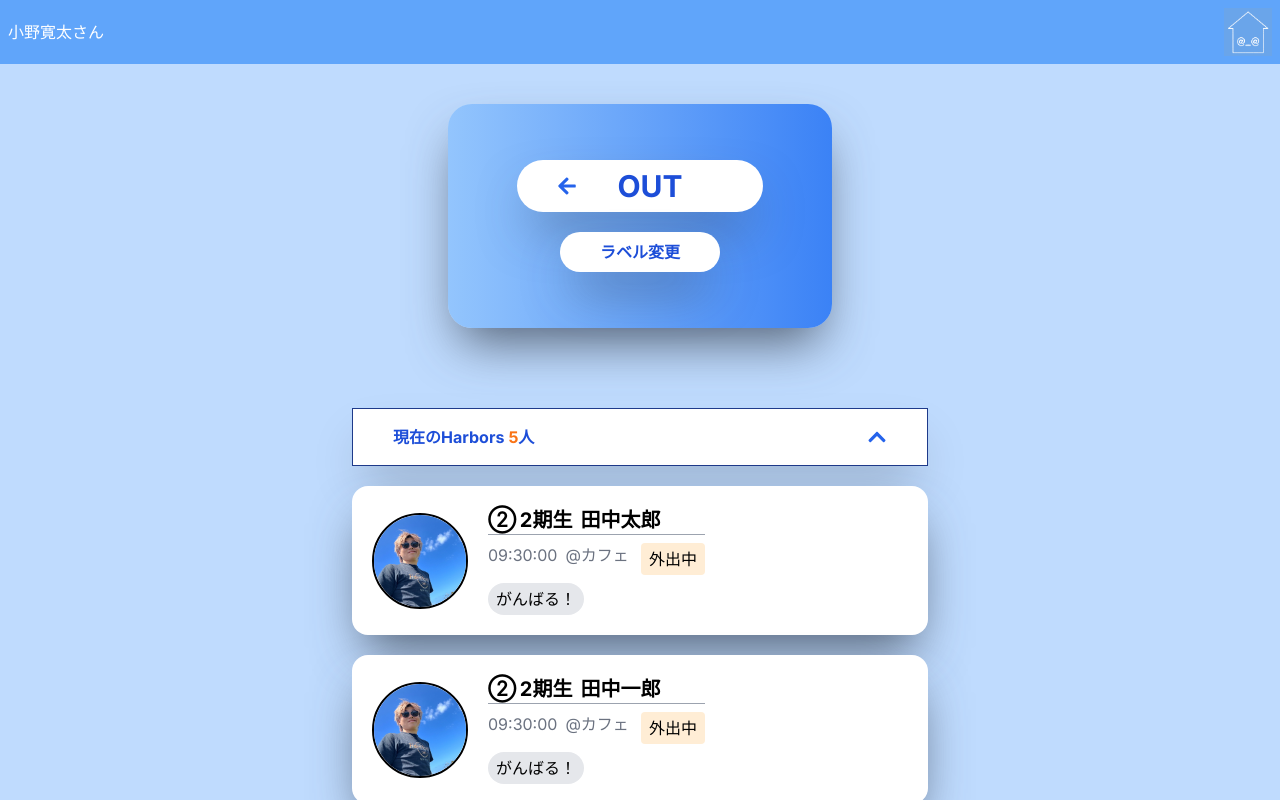
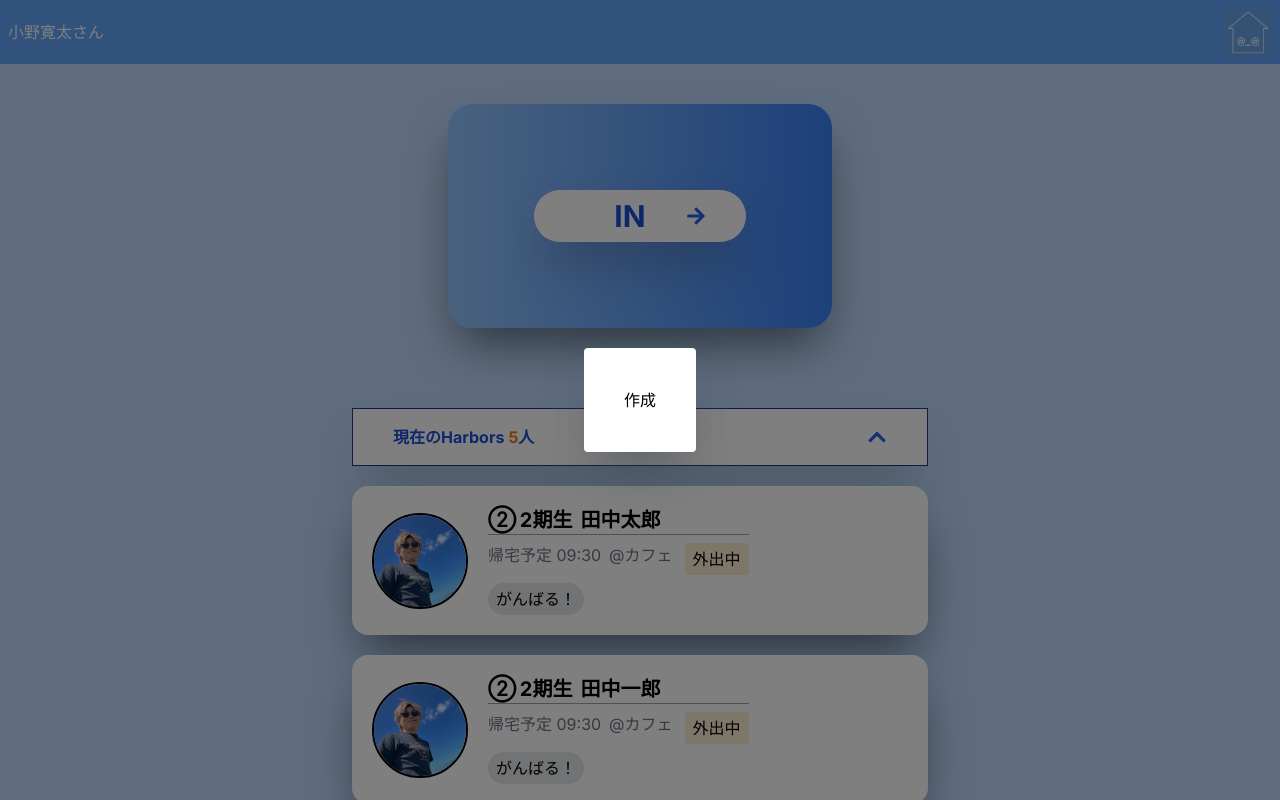
Before and after one commit to atsuh1r0/at_at, a Next.js app: page / in a window 1280 px wide. Both pictures are taken after a click on the button "IN". Shown: the top 800 px of the page. Built offline with nearby package versions, Linux system fonts and the light colour scheme.

Commit message:
add: 入退室の挙動を再現

```diff
--- /dev/null
+++ b/src/app/components/common/Overlay.tsx
@@ -0,0 +1,14 @@
+import { FC } from "react"
+
+type Props = {
+  isModalOpened: boolean
+  setIsModalOpened: React.Dispatch<React.SetStateAction<boolean>>
+}
+
+export const Overlay: FC<Props> = ({isModalOpened, setIsModalOpened}: Props) => {
+  return (
+    <>
+      {isModalOpened && <div onClick={() => setIsModalOpened(!isModalOpened)} className="fixed w-screen h-screen top-0 left-0 bg-black bg-opacity-50"></div>}
+    </>
+  )
+}
--- a/src/app/components/features/top/ UserCard.tsx
+++ b/src/app/components/features/top/ UserCard.tsx
@@ -23,7 +23,7 @@ export const UserCard: FC<Props> = ({user}: Props) => {
         </div>
         <div className="flex gap-3">
           <div className="md:flex md:gap-2 mt-2 text-gray-500">
-            <div>09:30:00</div>
+            <div>帰宅予定 09:30</div>
             <div>@カフェ</div>
           </div>
           <div>
--- a/src/app/components/features/top/EntranceButton.tsx
+++ b/src/app/components/features/top/EntranceButton.tsx
@@ -4,11 +4,16 @@ import { FaArrowRight, FaArrowLeft } from "react-icons/fa"
 type Props = {
   isEntered: boolean
   setIsEntered: React.Dispatch<React.SetStateAction<boolean>>
+  setIsModalOpened: React.Dispatch<React.SetStateAction<boolean>>
+  setRecordType: React.Dispatch<React.SetStateAction<string>>
 }
 
-export const EntranceButton: FC<Props> = ({isEntered, setIsEntered}: Props) => {
+export const EntranceButton: FC<Props> = ({isEntered, setIsEntered, setIsModalOpened, setRecordType}: Props) => {
   const handleClick = () => {
-    setIsEntered(!isEntered)
+    setIsModalOpened(!isEntered)
+
+    // isEnteredがtrueの場合は、入室中であるため、退室ボタンを押したことになる
+    if(isEntered) setIsEntered(!isEntered)
   }
 
   return (
--- a/src/app/features/top/FirstView.tsx
+++ b/src/app/features/top/FirstView.tsx
@@ -1,16 +1,20 @@
-'use client'
-
 import { ChangeLabelButton } from "@/app/components/features/top/ChangeLabelButton";
 import { EntranceButton } from "@/app/components/features/top/EntranceButton";
-import { useState } from "react";
+import { FC} from "react";
 
-export default function FirstView() {
-  const [isEntered, setIsEntered] = useState(false);
+type Props = {
+  isEntered: boolean
+  setIsEntered: React.Dispatch<React.SetStateAction<boolean>>
+  setIsModalOpened: React.Dispatch<React.SetStateAction<boolean>>
+  setRecordType: React.Dispatch<React.SetStateAction<string>>
+}
+
+export const FirstView: FC<Props> = ({isEntered, setIsEntered, setIsModalOpened, setRecordType}: Props) => {
 
   return (
     <section className="flex py-10 px-3 w-full bg-blue-200 justify-center">
       <div className="flex gap-5 h-56 w-96 bg-gradient-to-l from-blue-500 to-blue-300 rounded-3xl shadow-2xl shadow-gray-700/80 flex-col justify-center items-center">
-        <EntranceButton isEntered={isEntered} setIsEntered={setIsEntered} />
+        <EntranceButton isEntered={isEntered} setIsEntered={setIsEntered} setIsModalOpened={setIsModalOpened} setRecordType={setRecordType} />
         {isEntered ? <ChangeLabelButton /> : ""}
       </div>
     </section>
--- /dev/null
+++ b/src/app/features/top/RecordStatusModal.tsx
@@ -0,0 +1,35 @@
+import { FC } from "react"
+
+type Props = {
+  isModalOpened: boolean
+  setIsModalOpened: React.Dispatch<React.SetStateAction<boolean>>
+  setIsEntered: React.Dispatch<React.SetStateAction<boolean>>
+  type: string
+}
+
+
+export const RecordStatusModal: FC<Props> = ({isModalOpened, setIsModalOpened, setIsEntered, type}: Props) => {
+  const handleClick = () => {
+    setIsEntered(isModalOpened)
+    setIsModalOpened(!isModalOpened)
+  }
+
+  const buttonText = (): React.ReactNode => {
+    switch (type) {
+      case "create":
+        return "作成"
+      case "update":
+        return "更新"
+      default:
+        return null;
+    }
+  }
+
+  return (
+    <>
+      {isModalOpened && <div className="fixed top-1/2 left-1/2 p-10 transform -translate-x-1/2 -translate-y-1/2 bg-white shadow-2xl shadow-gray-700/50 text-black rounded">
+        <button onClick={handleClick}>{buttonText()}</button>
+        </div>}
+    </>
+  )
+}
--- a/src/app/features/top/index.tsx
+++ b/src/app/features/top/index.tsx
@@ -1,13 +1,27 @@
+'use client'
+
 import Header from "@/app/components/layouts/Header";
-import FirstView from "./FirstView";
 import ToggleContents from "./ToggleContents";
+import { Overlay } from "@/app/components/common/Overlay";
+import { useState } from "react";
+import { RecordStatusModal } from "./RecordStatusModal";
+import { FirstView } from "./FirstView";
 
 export default function Top() {
+  const [isModalOpened, setIsModalOpened] = useState(false)
+  const [recordType, setRecordType] = useState("create")
+  const [isEntered, setIsEntered] = useState(false);
+
+
   return (
     <>
       <Header />
-      <FirstView />
+      <FirstView isEntered={isEntered} setIsEntered={setIsEntered} setIsModalOpened={setIsModalOpened} setRecordType={setRecordType} />
       <ToggleContents />
+
+      {/* modal */}
+      <Overlay isModalOpened={isModalOpened} setIsModalOpened={setIsModalOpened} />
+      <RecordStatusModal isModalOpened={isModalOpened} setIsModalOpened={setIsModalOpened} setIsEntered={setIsEntered} type={recordType} />
     </>
   )
 }
```
